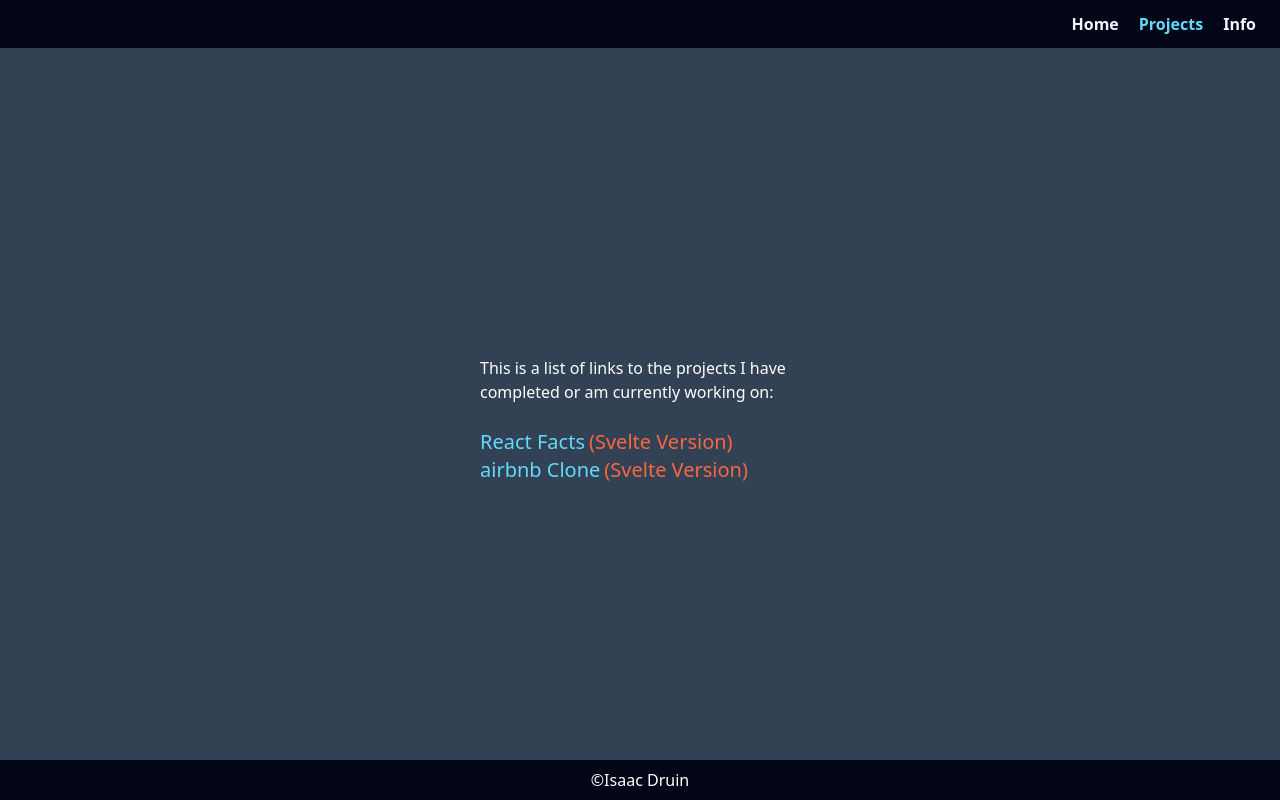
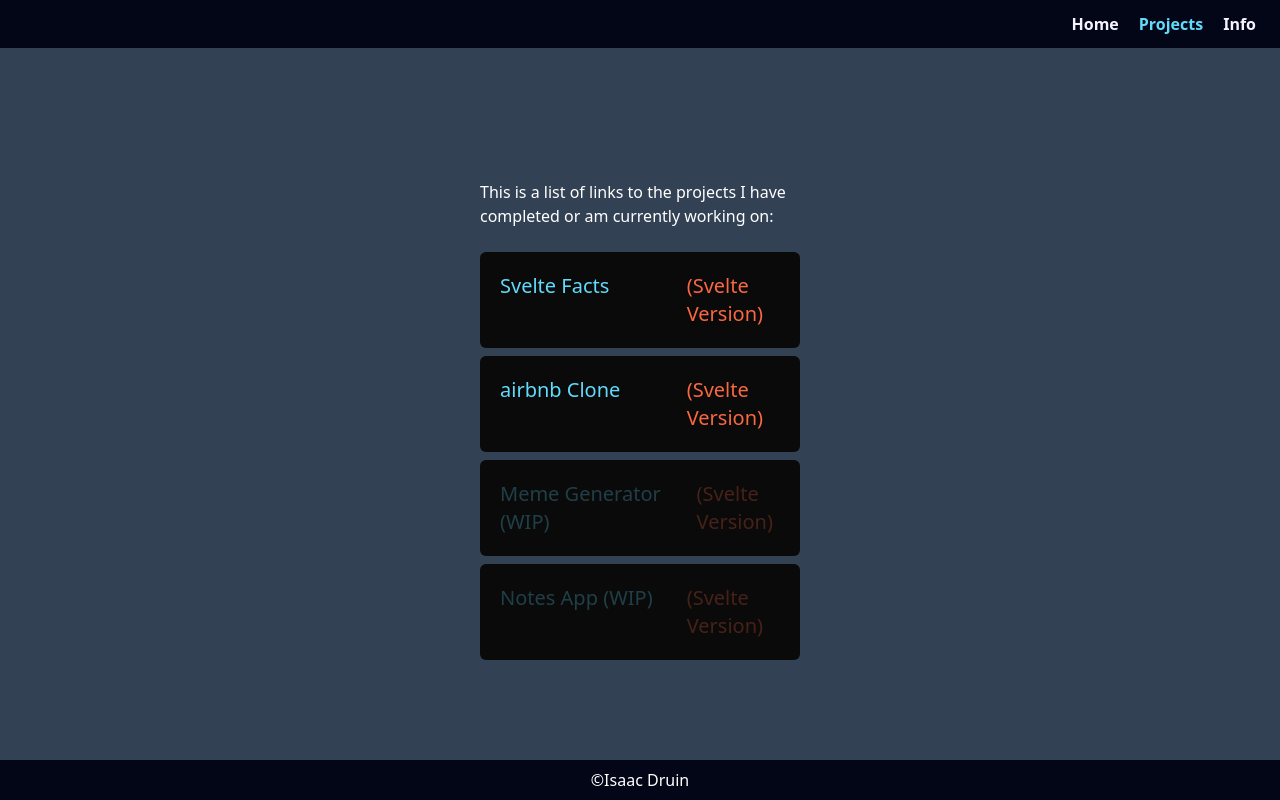
Before and after one commit to RiskTolerance/ScrimbaReact, a Next.js app: page /projects in a window 1280 px wide. Built offline with nearby package versions, Linux system fonts and the light colour scheme.

Commit message:
create project list cards (including disabled cards for WIP)

```diff
--- a/components/projects/ProjectCard.tsx
+++ b/components/projects/ProjectCard.tsx
@@ -1,13 +1,33 @@
+import Link from 'next/link';
+
 type Project = {
-	projectName: string,
-	projectLink: string,
+	name: string;
+	localUrl: string;
+	externalUrl: string;
+	status: boolean;
 };
 
-const ProjectCard = ({ projectName, projectLink }: Project) => {
+interface ProjectProps {
+	project: Project;
+}
+
+const ProjectCard = ({ project }: ProjectProps) => {
 	return (
-		<div>
-			<p>This is a project card.</p>
-		</div>
+		<li className='flex space-x-1 bg-neutral-950 p-5 rounded-md justify-between'>
+			<div className='flex justify-start'>
+				<Link className='text-react-blue' href={project.localUrl}>
+					{project.name}
+				</Link>
+			</div>
+			<div className='w-1/3 flex justify-end'>
+				<Link
+					className='text-svelte-orange'
+					href={project.externalUrl}
+					target='_blank'>
+					(Svelte Version)
+				</Link>
+			</div>
+		</li>
 	);
 };
 
--- /dev/null
+++ b/components/projects/ProjectCardDisabled.tsx
@@ -0,0 +1,18 @@
+interface ProjectProps {
+	project: string;
+}
+
+const ProjectCardDisabled = ({ project }: ProjectProps) => {
+	return (
+		<li className='flex space-x-1 bg-neutral-950 p-5 rounded-md justify-between'>
+			<div className='flex justify-start opacity-25'>
+				<p className='text-react-blue'>{project} (WIP)</p>
+			</div>
+			<div className='w-1/3 flex justify-end opacity-25'>
+				<p className='text-svelte-orange'>(Svelte Version)</p>
+			</div>
+		</li>
+	);
+};
+
+export default ProjectCardDisabled;
--- a/pages/projects/index.tsx
+++ b/pages/projects/index.tsx
@@ -1,5 +1,45 @@
 import Link from 'next/link';
 import { PageWithMainContentHeight } from '../../types/types';
+import ProjectCard from '../../components/projects/ProjectCard';
+import ProjectCardDisabled from '../../components/projects/ProjectCardDisabled';
+
+type Project = {
+	name: string;
+	localUrl: string;
+	externalUrl: string;
+	status: boolean;
+};
+
+type ProjectsArray = Project[];
+
+const projectsArr: ProjectsArray = [
+	{
+		name: 'Svelte Facts',
+		localUrl: '/projects/sveltefacts',
+		externalUrl:
+			'https://next-sveltekit-mirror.netlify.app/projects/reactfacts',
+		status: true,
+	},
+	{
+		name: 'airbnb Clone',
+		localUrl: '/projects/airbnbclone',
+		externalUrl:
+			'https://next-sveltekit-mirror.netlify.app/projects/airbnbclone',
+		status: true,
+	},
+	{
+		name: 'Meme Generator',
+		localUrl: '/projects/memegen',
+		externalUrl: 'https://www.google.com',
+		status: false,
+	},
+	{
+		name: 'Notes App',
+		localUrl: '/projects/notesapp',
+		externalUrl: 'https://www.google.com',
+		status: false,
+	},
+];
 
 const Projects: PageWithMainContentHeight = ({ mainContentHeight }) => {
 	return (
@@ -11,29 +51,18 @@ const Projects: PageWithMainContentHeight = ({ mainContentHeight }) => {
 					This is a list of links to the projects I have completed or am
 					currently working on:
 				</h1>
-				<ul className='text-xl'>
-					<li className='flex space-x-1'>
-						<Link className='text-react-blue' href='/projects/reactfacts'>
-							React Facts
-						</Link>
-						<Link
-							className='text-svelte-orange'
-							href='https://sveltekit-next-mirror.netlify.app/projects/sveltefacts'
-							target='_blank'>
-							(Svelte Version)
-						</Link>
-					</li>
-					<li className='flex space-x-1'>
-						<Link className='text-react-blue' href='/projects/airbnbclone'>
-							airbnb Clone
-						</Link>
-						<Link
-							className='text-svelte-orange'
-							href='https://sveltekit-next-mirror.netlify.app/projects/airbnbclone'
-							target='_blank'>
-							(Svelte Version)
-						</Link>
-					</li>
+				<ul className='text-xl space-y-2'>
+					{projectsArr.map((p, i) => {
+						if (p.status) {
+							return <ProjectCard project={p} key={i}></ProjectCard>;
+						} else {
+							return (
+								<ProjectCardDisabled
+									key={i}
+									project={p.name}></ProjectCardDisabled>
+							);
+						}
+					})}
 				</ul>
 			</div>
 		</div>
--- /dev/null
+++ b/pages/projects/memegen/index.tsx
@@ -0,0 +1,9 @@
+const MemeGenerator = () => {
+	return (
+		<div>
+			<p>Meme Generator</p>
+		</div>
+	);
+};
+
+export default MemeGenerator;
```
